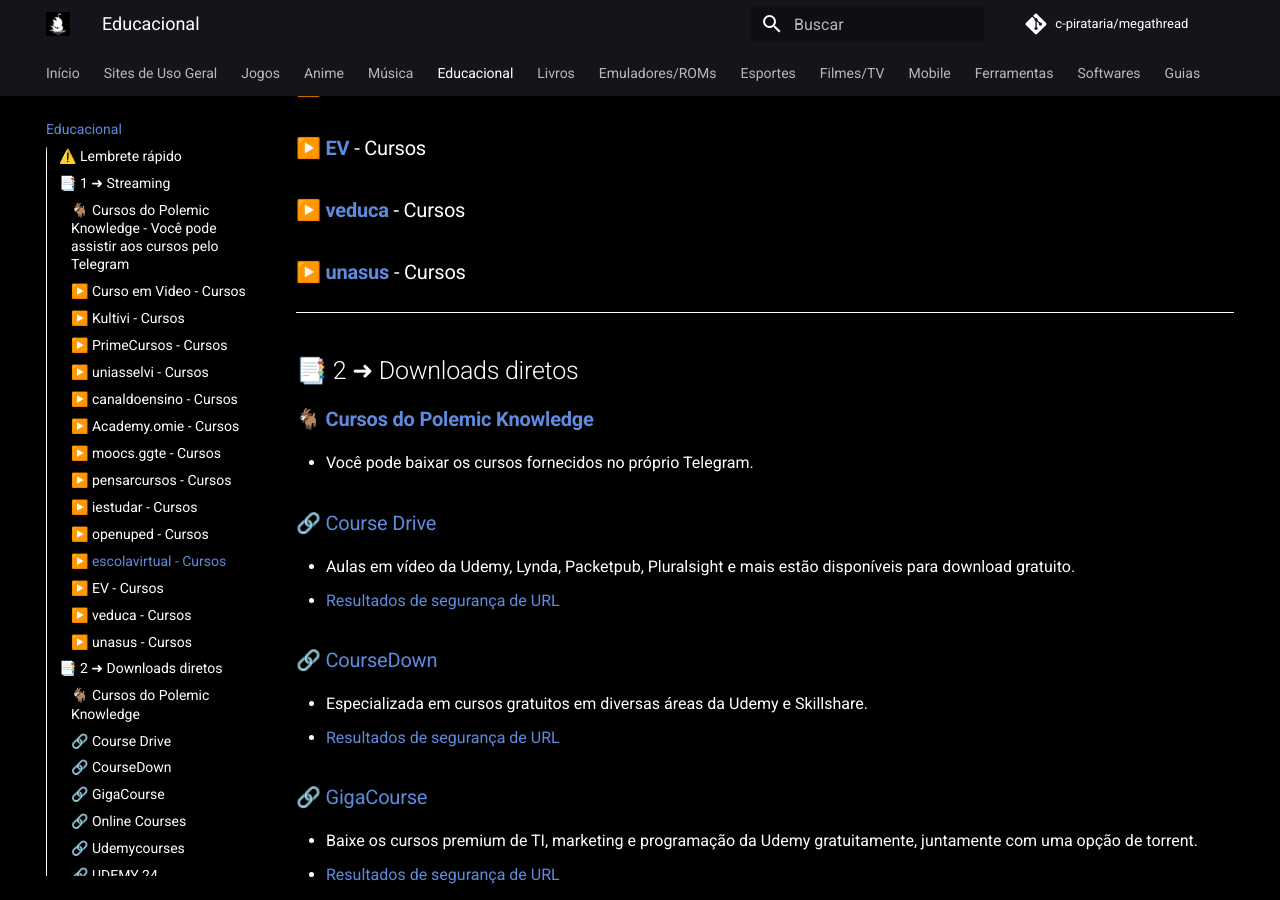
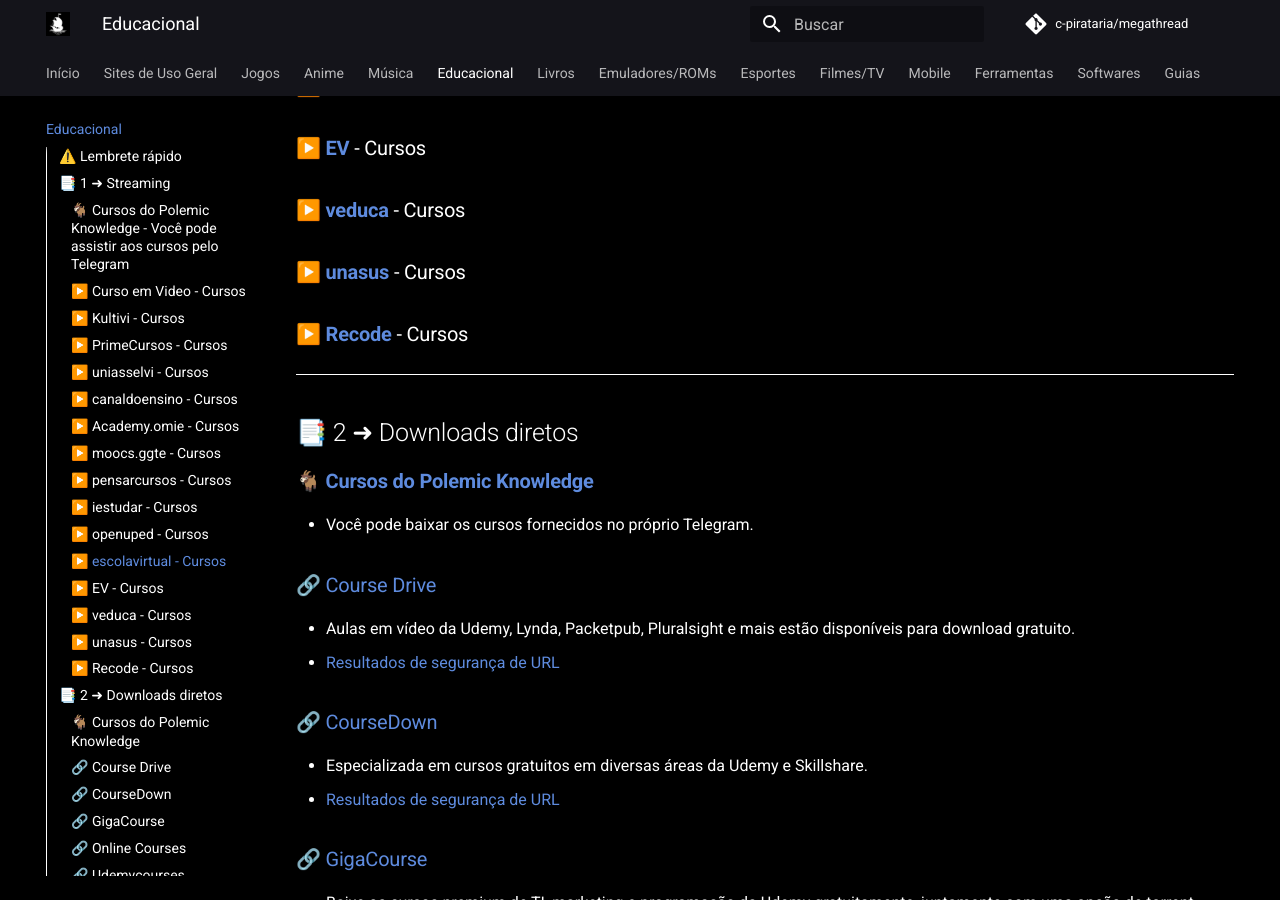
Before and after one commit to piratarialink/megathread_pirata, an MkDocs documentation site: the page built from docs/educacional.md, in a window 1280 px wide and 900 px high, scrolled down 1131 px. Built offline with MkDocs 1.6.1 and Material for MkDocs 9.7.7, drawn with Linux system fonts in a browser that asks for light colours; comment, search, counter and statistics services are not loaded.

Commit message:
update educacional

```diff
--- a/docs/educacional.md
+++ b/docs/educacional.md
@@ -23,6 +23,7 @@ A educação é o processo de adquirir conhecimento, habilidades e valores funda
 ### ▶️ **[EV](https://www.ev.org.br/)** - Cursos
 ### ▶️ **[veduca](https://veduca.org/gratuitos/)** - Cursos
 ### ▶️ **[unasus](https://www.unasus.gov.br/cursos/busca?status=com%20oferta%20aberta&busca=&ordenacao=Relev%C3%A2ncia%20na%20busca)** - Cursos
+### ▶️ **[Recode](https://recode.org.br)** - Cursos
 
 ---
 ## 📑 2 ➜ Downloads diretos
```
